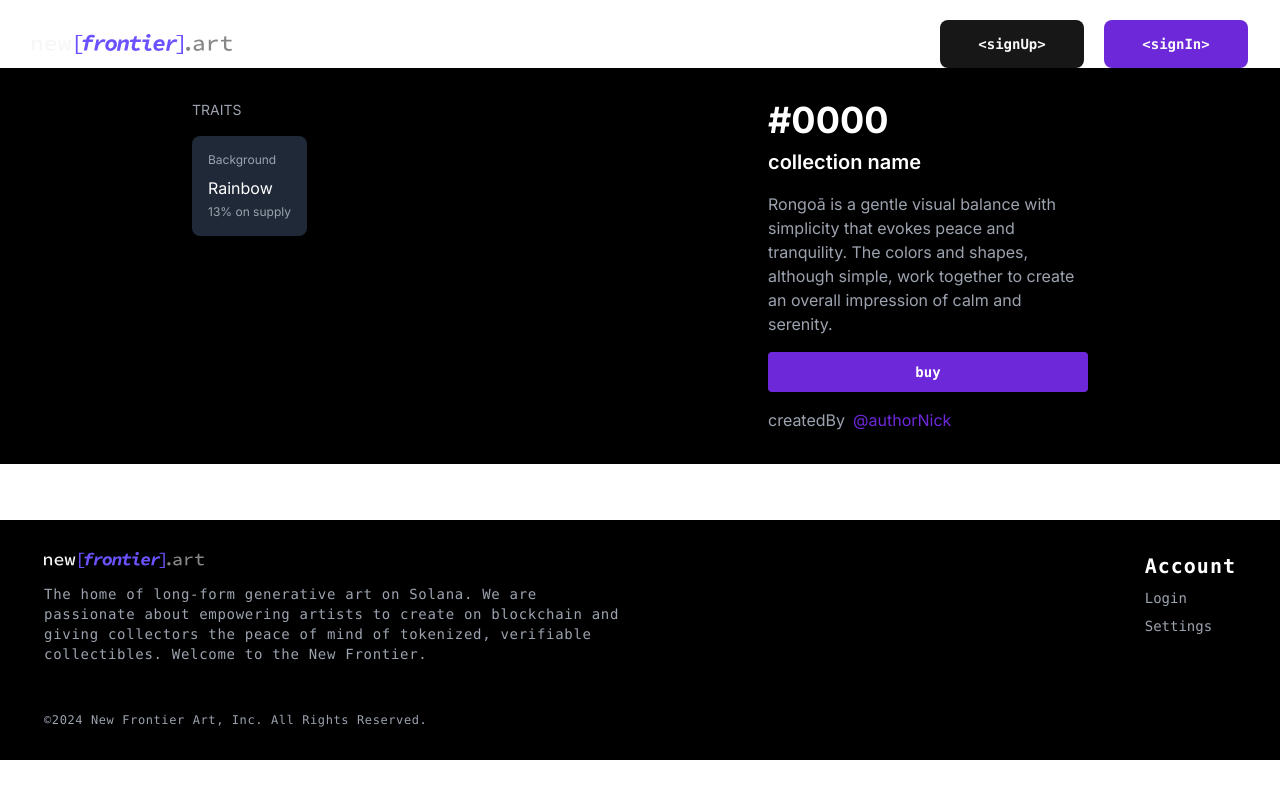
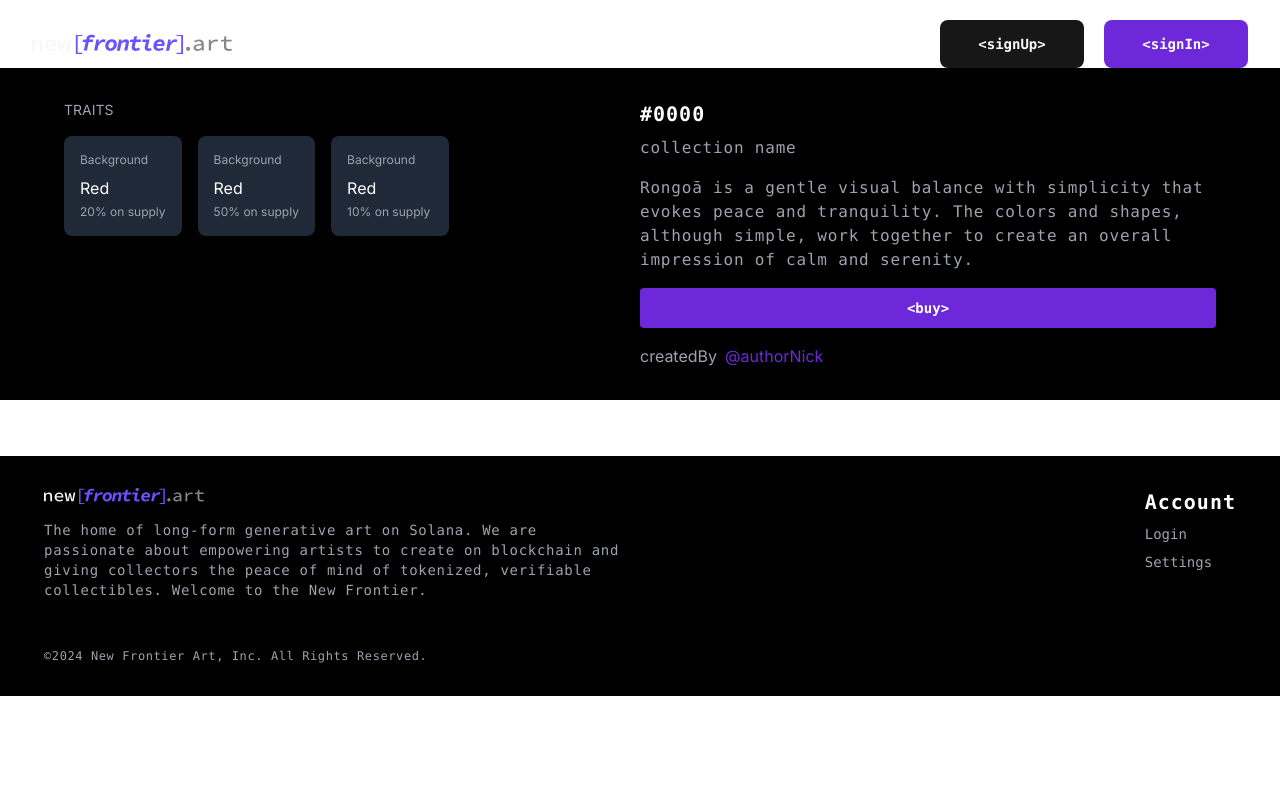
Before and after one commit to pimpoknot/developer-test, a Next.js app: page /mint-page/1 in a window 1280 px wide. Built offline with nearby package versions, Linux system fonts and the light colour scheme.

Commit message:
refactor: refactor and text improves

```diff
--- a/src/app/mint-page/[id]/page.tsx
+++ b/src/app/mint-page/[id]/page.tsx
@@ -1,6 +1,24 @@
-'use client'
+"use client";
 import { SubmitButton } from "@/components/commons/buttons/SubmitButton";
 import { useEffect, useState } from "react";
+
+function TraitComponent({
+  title,
+  value,
+  percent,
+}: {
+  title: string;
+  value: string;
+  percent: string;
+}) {
+  return (
+    <div className="bg-gray-800 p-4 roun rounded-lg">
+      <div className="text-gray-400 text-xs">{title}</div>
+      <div className="text-white mt-2">{value}</div>
+      <div className="text-gray-400 text-xs mt-1">{percent} on supply</div>
+    </div>
+  );
+}
 
 export default function ItemDetail() {
   const [isLoading, setIsLoading] = useState(true);
@@ -13,29 +31,33 @@ export default function ItemDetail() {
     return () => clearTimeout(timer);
   }, []);
 
-
   return (
     <div className="bg-black text-white p-8">
-      <div className="max-w-4xl mx-auto flex justify-between items-start">
+      <div className="max-w-6xl mx-auto flex justify-between items-start">
         <div>
           <div className="text-gray-400 uppercase text-sm">traits</div>
           <div className="grid grid-cols-3 gap-4 mt-4">
-            <div className="bg-gray-800 p-4 rounded-lg">
-              <div className="text-gray-400 text-xs">Background</div>
-              <div className="text-white mt-2">Rainbow</div>
-              <div className="text-gray-400 text-xs mt-1">13% on supply</div>
-            </div>
+            <TraitComponent title="Background" value="Red" percent="20%" />
+            <TraitComponent title="Background" value="Red" percent="50%" />
+            <TraitComponent title="Background" value="Red" percent="10%" />
           </div>
         </div>
-        <div className="max-w-xs">
-          <h1 className="text-4xl font-bold">#0000</h1>
-          <h2 className="text-xl font-semibold mt-2">collection name</h2>
-          <p className="text-gray-400 mt-4">
+        <div className="max-w-xl">
+          <h1 className="text-xl font-bold font-mono tracking-wider">#0000</h1>
+          <h2 className="text-gray-400 font-light mt-2 font-mono tracking-wider">
+            collection name
+          </h2>
+          <p className="text-gray-400 mt-4 font-light font-mono tracking-wider">
             Rongoā is a gentle visual balance with simplicity that evokes peace
             and tranquility. The colors and shapes, although simple, work
             together to create an overall impression of calm and serenity.
           </p>
-          <SubmitButton isLoading={isLoading}>buy</SubmitButton>{" "}
+          <SubmitButton
+            isLoading={isLoading}
+            className="font-mono tracking-wider font-normal"
+          >
+            {"<buy>"}
+          </SubmitButton>{" "}
           <div className="flex items-center mt-4">
             <span className="text-gray-400 mr-2">createdBy</span>
             <span className="text-violet-700">@authorNick</span>
--- a/src/components/commons/buttons/SubmitButton.tsx
+++ b/src/components/commons/buttons/SubmitButton.tsx
@@ -15,7 +15,7 @@ export function SubmitButton({
 }) {
 
   return (
-    <Button  className="w-full font-mono  bg-violet-700 hover:bg-purple-800 text-white font-bold py-2 px-4 rounded mt-4">
+    <Button  className=" w-full font-mono  bg-violet-700 hover:bg-purple-800 text-white font-bold py-2 px-4 rounded mt-4">
       {isLoading ? (
         <>
           <ReloadIcon className="mr-2 h-4 w-4 animate-spin" />
```
